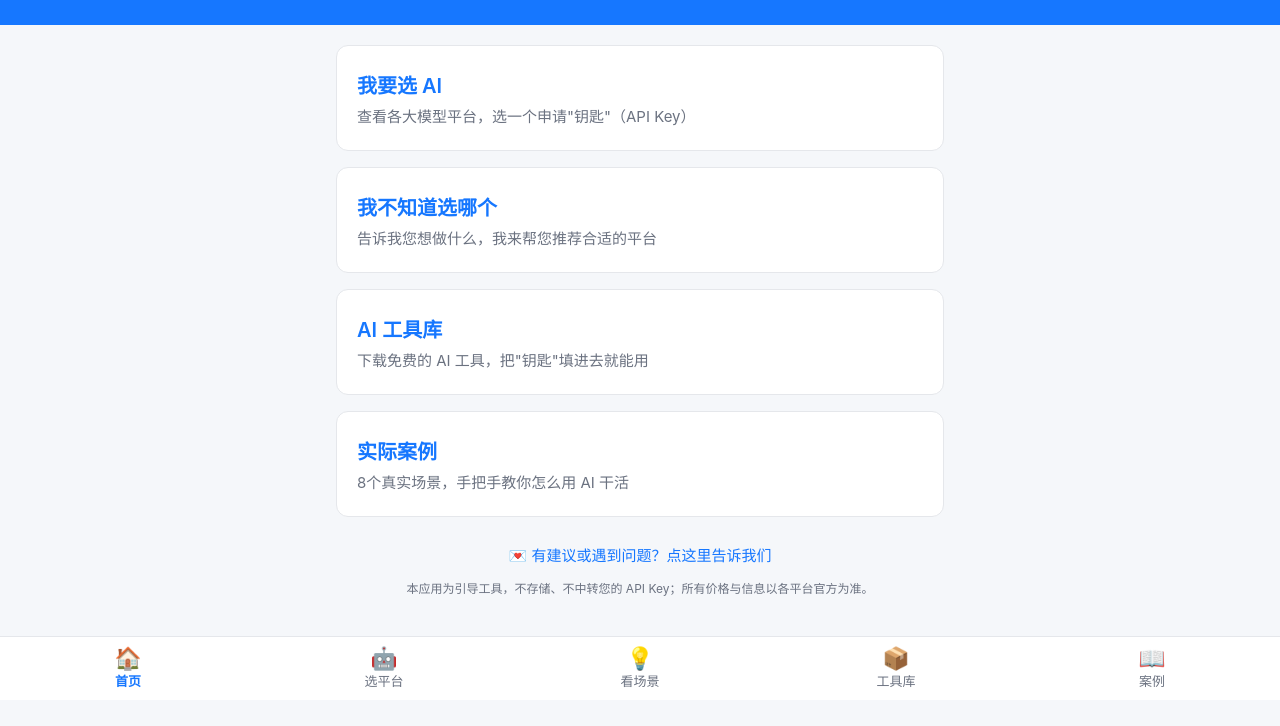
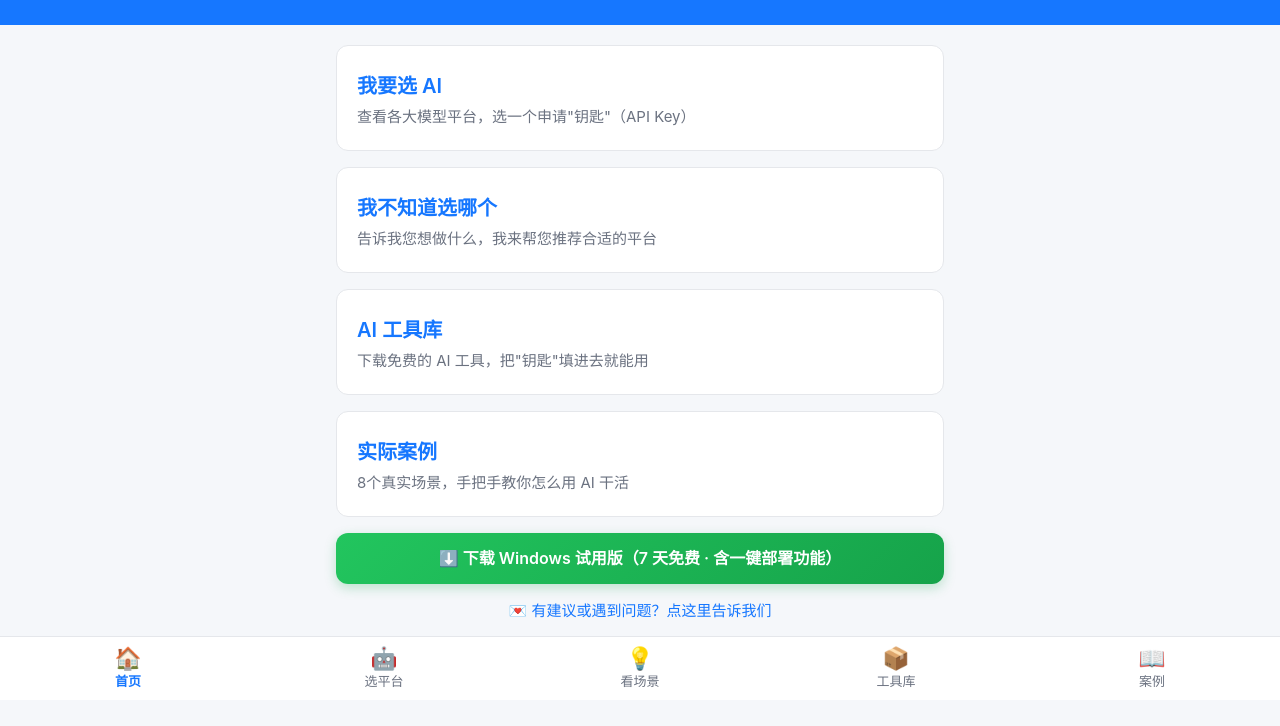
Before and after one commit to ping790620/xiaobai-ai-assistant, a plain HTML site: page index.html in a window 1280 px wide. Shown: the part 100-826 px from the top of the page. Drawn offline with Linux system fonts and the light colour scheme.

Commit message:
feat: 首页新增 Windows 试用版下载入口，跳转 VicroCode 国内托管页

```diff
--- a/css/style.css
+++ b/css/style.css
@@ -2094,6 +2094,32 @@ button:active {
   text-decoration: underline;
 }
 
+/* 首页「下载 Windows 试用版」醒目按钮 */
+.trial-download-btn {
+  display: block;
+  width: 100%;
+  margin-top: 10px;
+  padding: 14px 16px;
+  border: none;
+  border-radius: 12px;
+  background: linear-gradient(135deg, #22c55e, #16a34a);
+  color: #fff;
+  font-size: 16px;
+  font-weight: 600;
+  font-family: inherit;
+  line-height: 1.4;
+  cursor: pointer;
+  box-shadow: 0 4px 12px rgba(22, 163, 74, .25);
+  transition: transform .15s, box-shadow .15s;
+}
+.trial-download-btn:hover {
+  transform: translateY(-1px);
+  box-shadow: 0 6px 16px rgba(22, 163, 74, .35);
+}
+.trial-download-btn:active {
+  transform: translateY(0);
+}
+
 /* 帮助页「意见反馈」卡片（button 复用 .contact-card 样式） */
 .contact-card-feedback {
   font-family: inherit;
--- a/index.html
+++ b/index.html
@@ -38,6 +38,10 @@
       <button class="entry-card" onclick="App.switchPage('page-cases')">
         <div class="card-title">实际案例</div>
         <div class="card-desc">8个真实场景，手把手教你怎么用 AI 干活</div>
+      </button>
+
+      <button class="trial-download-btn" onclick="App.openTrialDownload()">
+        ⬇️ 下载 Windows 试用版（7 天免费 · 含一键部署功能）
       </button>
 
       <button class="home-feedback-link" onclick="App.openFeedbackModal()">
--- a/js/app.js
+++ b/js/app.js
@@ -2223,6 +2223,7 @@
     hideCaseDetail: hideCaseDetail,
     openFeedbackModal: openFeedbackModal,
     closeFeedbackModal: closeFeedbackModal,
+    openTrialDownload: openTrialDownload,
     openImgLightbox: openImgLightbox,
     closeImgLightbox: closeImgLightbox
   };
@@ -2373,6 +2374,13 @@
   function closeFeedbackModal() {
     var m = document.getElementById('feedback-modal');
     if (m && m.parentNode) m.parentNode.removeChild(m);
+  }
+
+  // Windows 7 天试用版下载入口。
+  // 统一走 VicroCode 国内托管详情页（国内直连、免备案）；GitHub raw 在国内访问不稳定，不作为默认入口。
+  var TRIAL_DOWNLOAD_URL = 'https://www.vicoco.cn/p431.html';
+  function openTrialDownload() {
+    openExternal(TRIAL_DOWNLOAD_URL);
   }
 
   function openFeedbackModal() {
```
